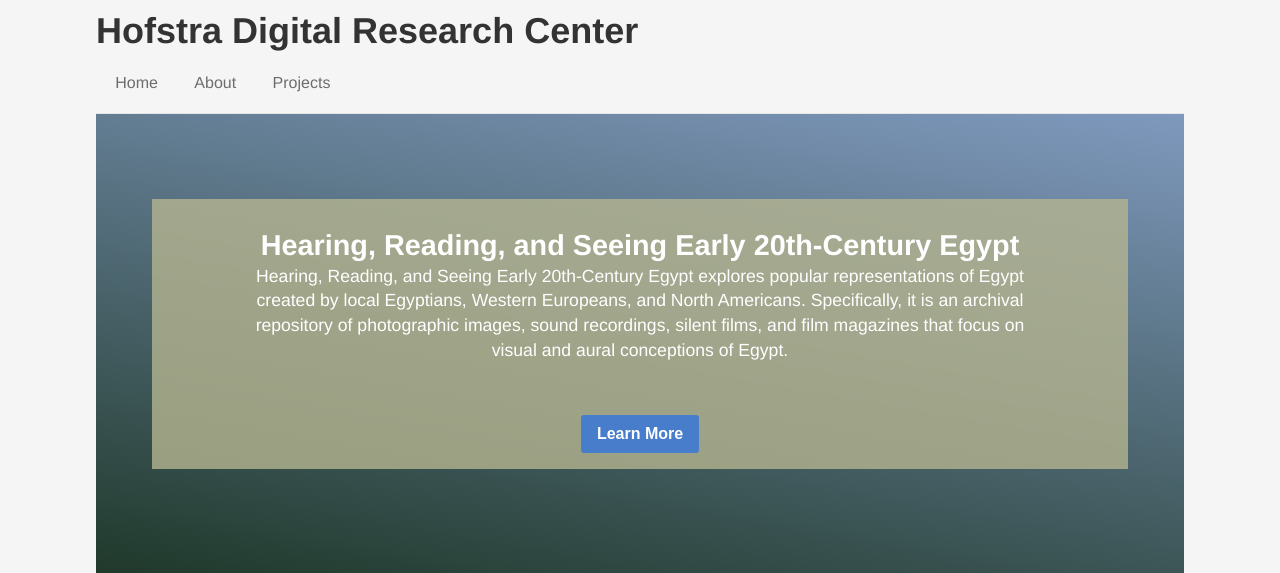
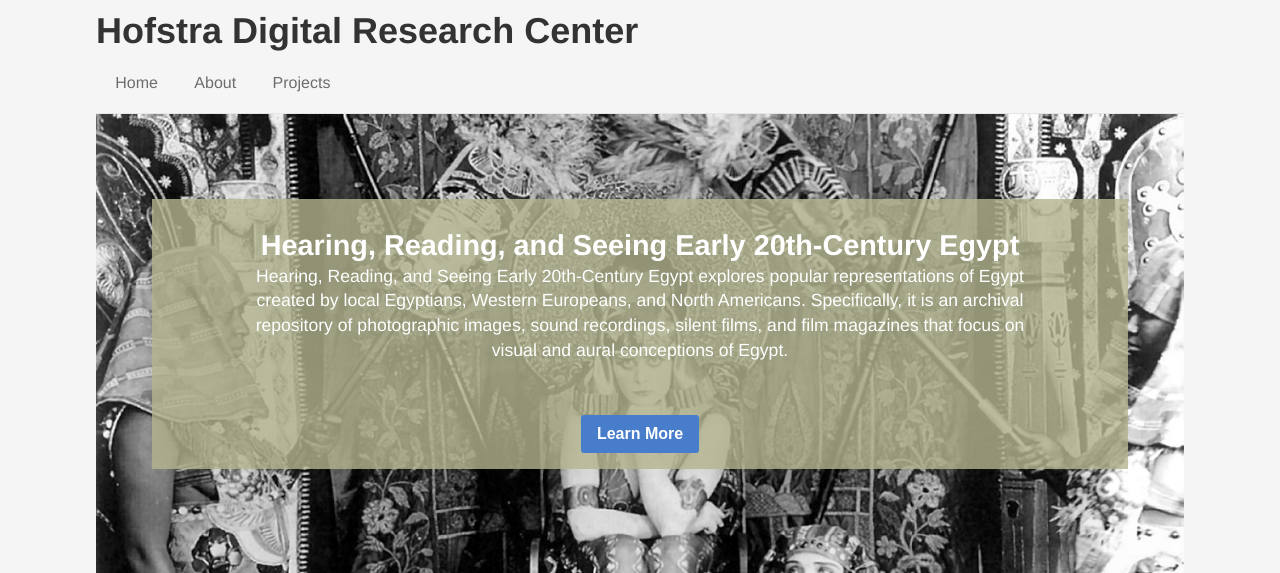
Before and after one commit to hofstra/drc, a Jekyll site: the page built from index.html, in a window 1280 px wide. Shown: the top 573 px of the page. Built offline with Jekyll 4.4.1, drawn with Linux system fonts in a browser that asks for light colours; nearby versions of some CDN libraries; comment, search, counter and statistics services are not loaded; grey boxes are pictures that could not be loaded.

Commit message:
Fix image again.

```diff
--- a/_sass/_layout.scss
+++ b/_sass/_layout.scss
@@ -21,7 +21,7 @@
   $hero-background-bottom: #20392B;
   $hero-color: white;
   $gradient-angle: 10deg;
-  $hero-image: 'images/011-theda-bara-theredlist.jpg';
+  $hero-image: "http://hofstra.github.io/drc/images/011-theda-bara-theredlist.jpg";
 
   @include background(url($hero-image), linear-gradient($gradient-angle, $hero-background-bottom, $hero-background-top), no-repeat $hero-background-top scroll);
   background-color: #324766;
```
